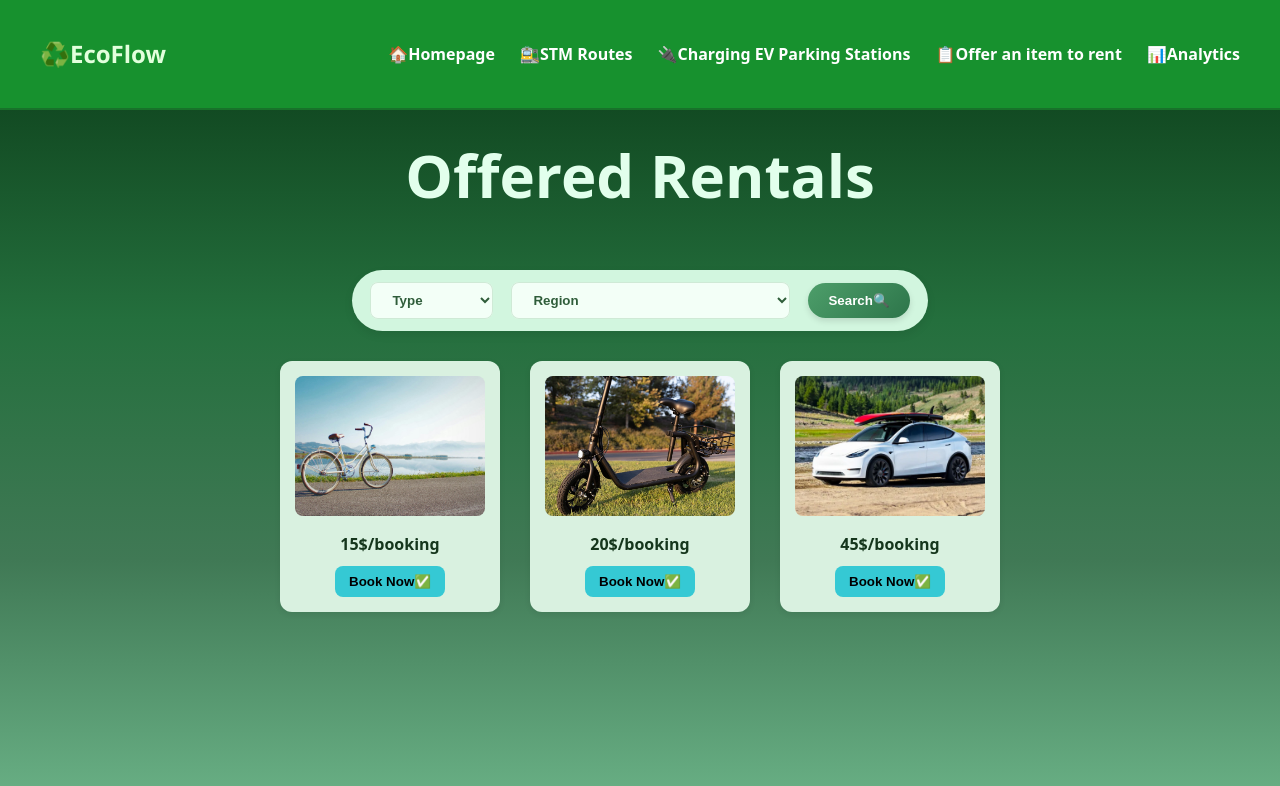
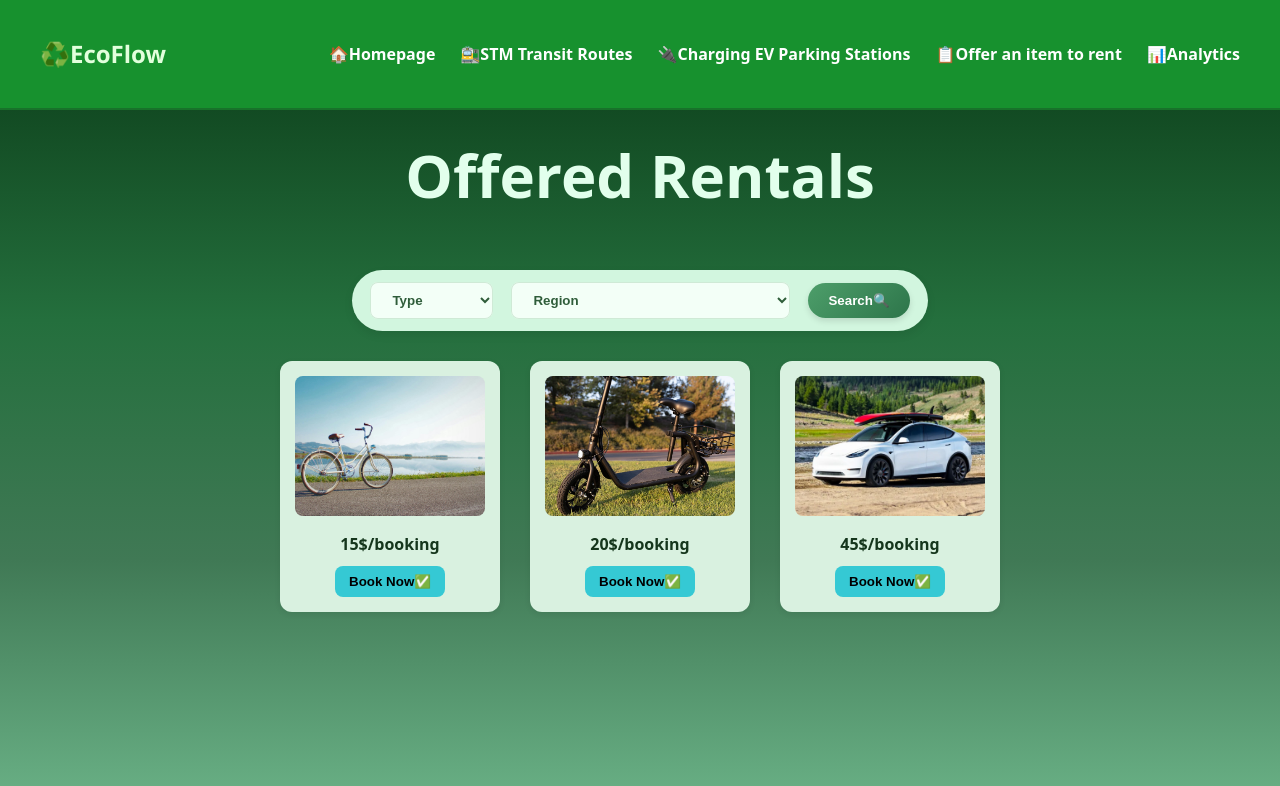
Before and after one commit to Ke-Li02/EcoFlow, a React (Vite) app in the folder frontend/: page /home in a window 1280 px wide. Shown: the top 786 px of the page. Built offline with nearby package versions, Linux system fonts and the light colour scheme; no server answers.

Commit message:
updated navbar links

```diff
--- a/frontend/src/components/common/Navbar.tsx
+++ b/frontend/src/components/common/Navbar.tsx
@@ -7,8 +7,8 @@ export default function Navbar(){
             <h2 className="logo">♻️EcoFlow</h2>
 
             <div className="nav-links">
-                <Link to="/homepage">🏠Homepage</Link>
-                <Link to="/stm">🚉STM Routes</Link>
+                <Link to="/home">🏠Homepage</Link>
+                <Link to="/transit">🚉STM Transit Routes</Link>
                 <Link to="/charging">🔌Charging EV Parking Stations</Link>
                 <Link to="/provide">📋Offer an item to rent</Link>
                 <Link to="/analytics">📊Analytics</Link>
```
